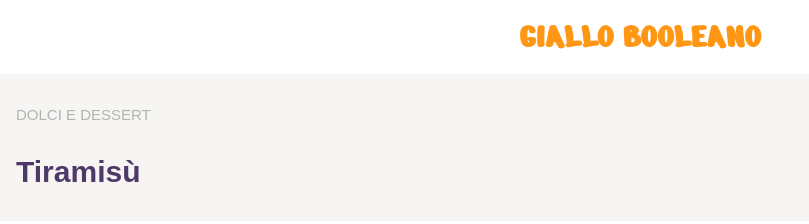
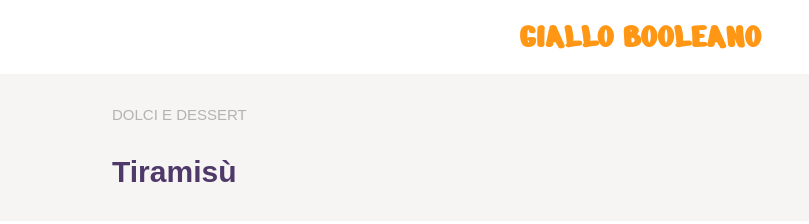
Before and after one commit to Pietroo03/htmlcss-responsive-layout, a plain HTML site: page index.html in a window 1280 px wide. Shown: the whole page, without its empty margins (0-809 px from the left). Drawn offline with Linux system fonts and the light colour scheme.

Commit message:
change main section
added changes to description section
added changes to css style

```diff
--- a/css/style.css
+++ b/css/style.css
@@ -74,13 +74,12 @@ main{
 
     .description{
         color: var(--zaff-description);
-        padding: 2rem 1rem;
+        padding: 2rem 0;
         font-size: 15px;
     }
 
     .title-main{
         color: var(--zaff-dessert);
-        padding-left: 1rem;
         padding-bottom: 2rem;
         font-size: 30px;
     }
--- a/index.html
+++ b/index.html
@@ -24,13 +24,19 @@
     </header>
     <main id="app-main">
         <section id="description">
-            <div class="row"></div>
-            <div class="col-12">
-                <div class="description">DOLCI E DESSERT</div>
-                <h2 class="title-main">Tiramisù</h2>
+            <div class="container">
+                <div class="row">
+                    <div class="col-12">
+                        <div class="description">DOLCI E DESSERT</div>
+                        <h2 class="title-main">Tiramisù</h2>
+                    </div>
+                </div>
             </div>
         </section>
-        <setion id="video"></setion>
+        <setion id="video">
+            <div class="row"></div>
+            <div class="col-12"></div>
+        </setion>
         <section id="card"></section>
         <section id="presentation"></section>
     </main>
```
